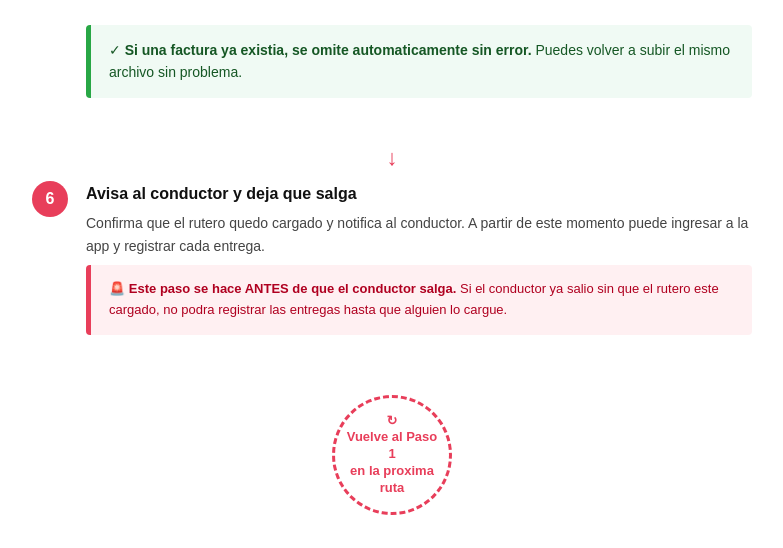
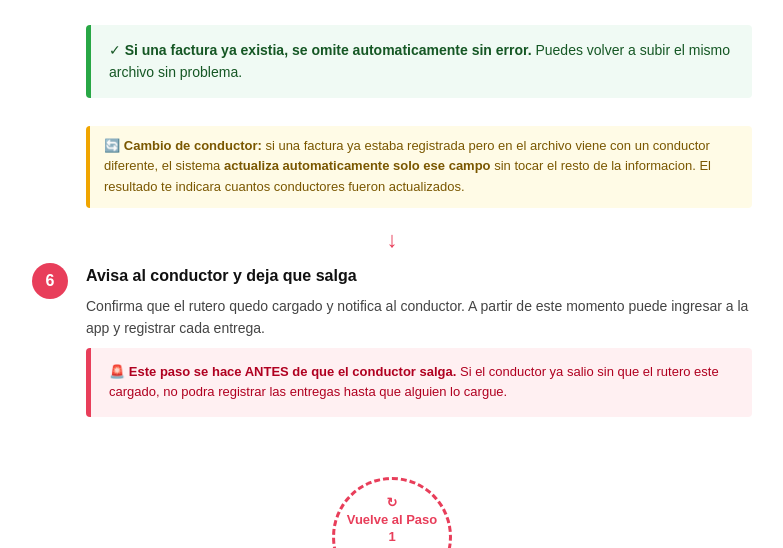
Before and after one commit to sremolina55-tech/SUBIR-RUTERO, a plain HTML site: page Manual_Subir_Rutero.html in a window 1280 px wide. Shown: the part 3953-4501 px from the top of the page, without its empty margins (248-1031 px from the left). Drawn offline with Linux system fonts and the light colour scheme.

Commit message:
Manual paso 5: documenta actualizacion automatica de conductor

```diff
--- a/Manual_Subir_Rutero.html
+++ b/Manual_Subir_Rutero.html
@@ -370,6 +370,9 @@
         <div class="box-green">
           &#10003; <strong>Si una factura ya existia, se omite automaticamente sin error.</strong> Puedes volver a subir el mismo archivo sin problema.
         </div>
+        <div class="box-yellow" style="margin-top:10px">
+          &#128260; <strong>Cambio de conductor:</strong> si una factura ya estaba registrada pero en el archivo viene con un conductor diferente, el sistema <strong>actualiza automaticamente solo ese campo</strong> sin tocar el resto de la informacion. El resultado te indicara cuantos conductores fueron actualizados.
+        </div>
       </div>
     </li>
     <li class="arrow-connector">&#8595;</li>
```
